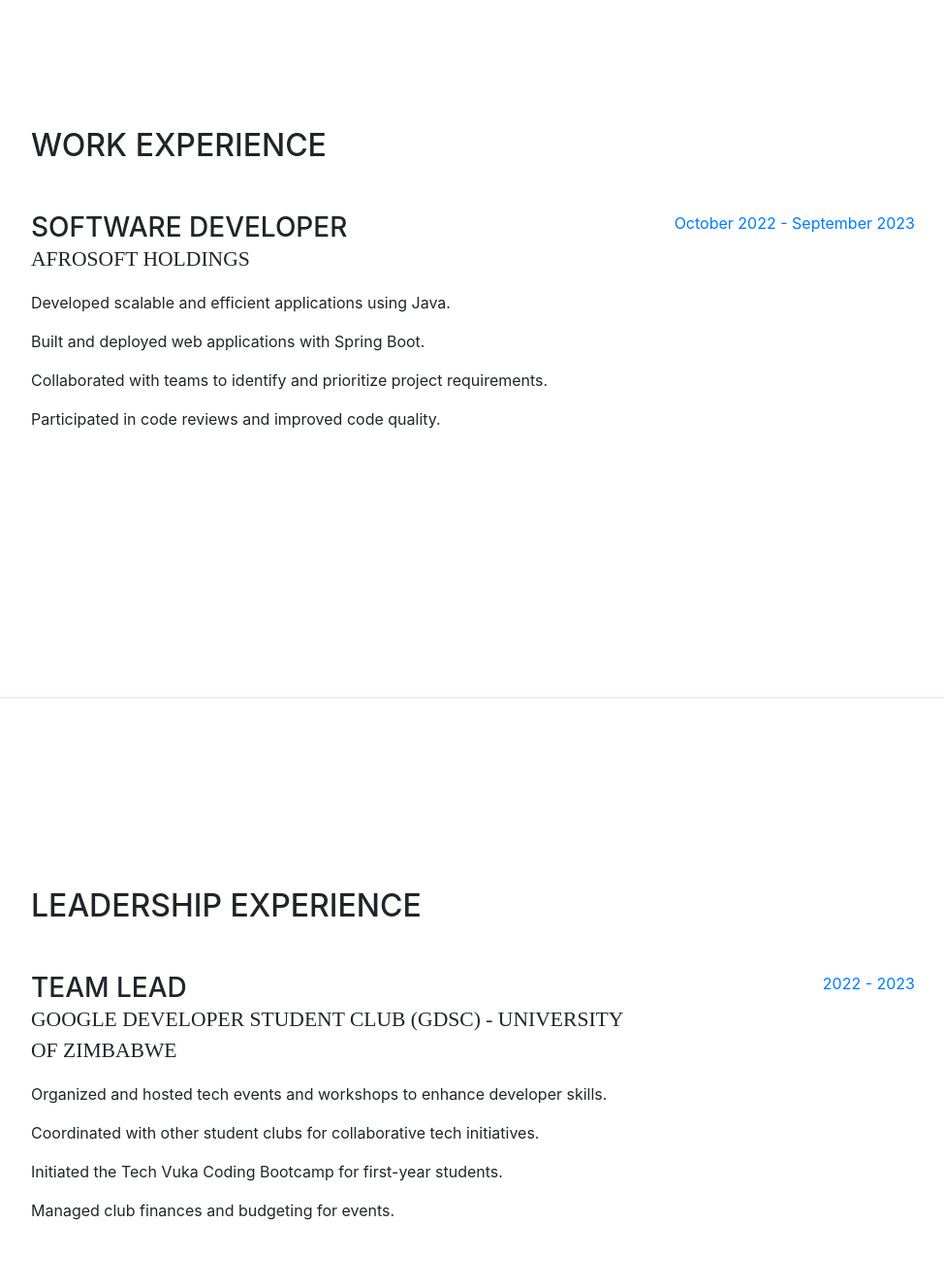
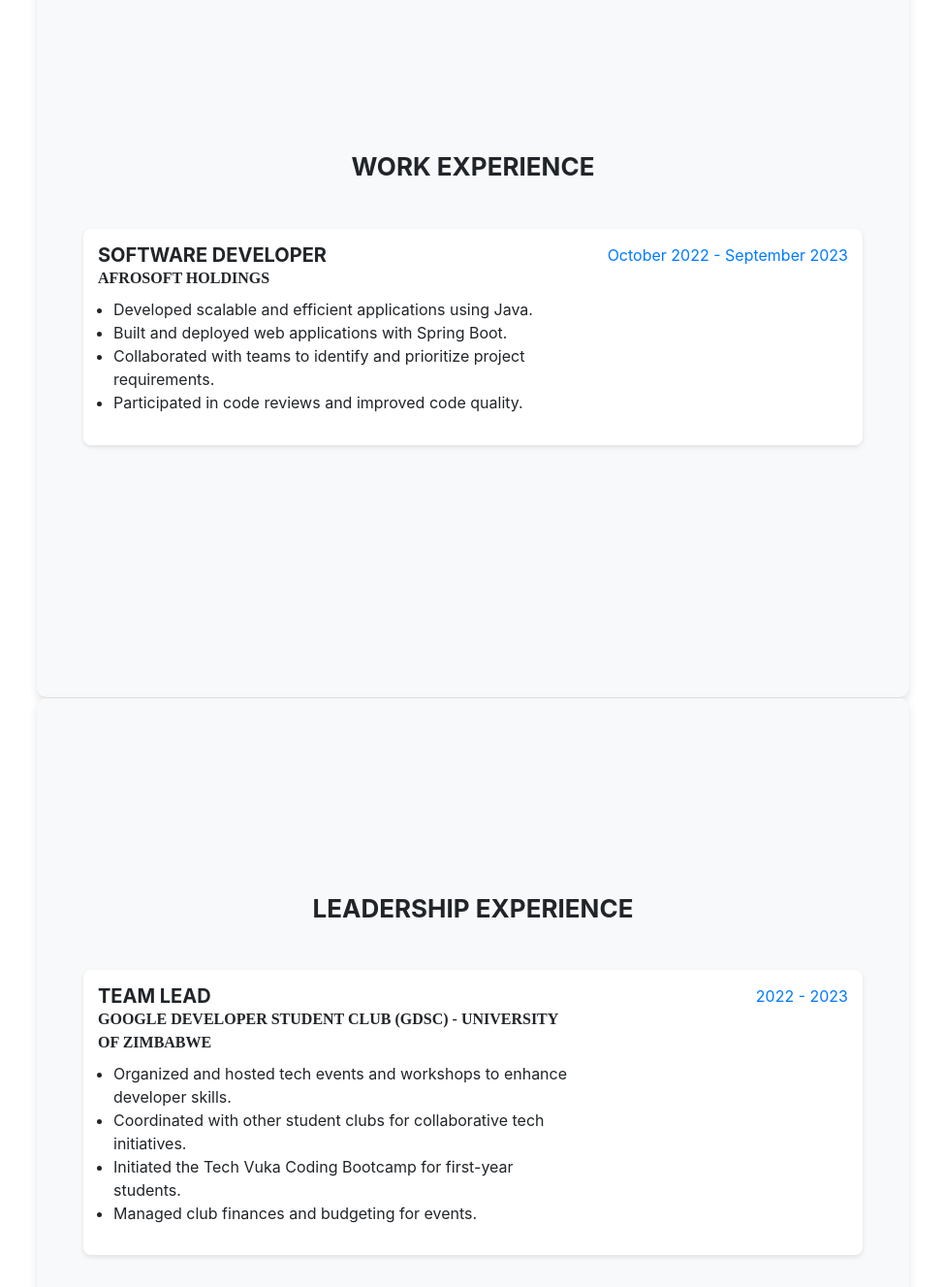
Before and after one commit to naku2001/naku2001.github.io, a website with bundled scripts: page index.html in a window 1280 px wide. Shown: the part 880-2207 px from the top of the page at 97% size, without its empty margins (288-1262 px from the left). Built offline with nearby package versions, Linux system fonts and the light colour scheme; a web font is replaced by a local one.

Commit message:
Update index.html

```diff
--- a/index.html
+++ b/index.html
@@ -110,45 +110,82 @@
           </ul>
         </div>
       </section>
-      <section class="resume-section p-3 p-lg-5 d-flex flex-column" id="experience">
+      <section class="resume-section p-3 p-lg-5 d-flex flex-column" id="experience" style="page-break-inside: avoid;">
         <div class="my-auto">
-            <h2 class="mb-5">Work Experience</h2>
+            <h2 class="mb-5 text-center">Work Experience</h2>
 
-            <div class="resume-item d-flex flex-column flex-md-row mb-5">
+            <div class="resume-item d-flex flex-column flex-md-row mb-4 border-bottom pb-3">
                 <div class="resume-content mr-auto">
                     <h3 class="mb-0">Software Developer</h3>
-                    <div class="subheading mb-3">Afrosoft Holdings</div>
-                    <p>Developed scalable and efficient applications using Java.</p>
-                    <p>Built and deployed web applications with Spring Boot.</p>
-                    <p>Collaborated with teams to identify and prioritize project requirements.</p>
-                    <p>Participated in code reviews and improved code quality.</p>
+                    <div class="subheading mb-2">Afrosoft Holdings</div>
+                    <ul class="pl-3">
+                        <li>Developed scalable and efficient applications using Java.</li>
+                        <li>Built and deployed web applications with Spring Boot.</li>
+                        <li>Collaborated with teams to identify and prioritize project requirements.</li>
+                        <li>Participated in code reviews and improved code quality.</li>
+                    </ul>
                 </div>
-                <div class="resume-date text-md-right">
+                <div class="resume-date text-md-right text-muted">
                     <span class="text-primary">October 2022 - September 2023</span>
                 </div>
             </div>
         </div>
     </section>
 
-    <section class="resume-section p-3 p-lg-5 d-flex flex-column" id="leadership-experience">
+    <section class="resume-section p-3 p-lg-5 d-flex flex-column" id="leadership-experience" style="page-break-inside: avoid;">
         <div class="my-auto">
-            <h2 class="mb-5">Leadership Experience</h2>
+            <h2 class="mb-5 text-center">Leadership Experience</h2>
 
-            <div class="resume-item d-flex flex-column flex-md-row mb-5">
+            <div class="resume-item d-flex flex-column flex-md-row mb-4">
                 <div class="resume-content mr-auto">
                     <h3 class="mb-0">Team Lead</h3>
-                    <div class="subheading mb-3">Google Developer Student Club (GDSC) - University of Zimbabwe</div>
-                    <p>Organized and hosted tech events and workshops to enhance developer skills.</p>
-                    <p>Coordinated with other student clubs for collaborative tech initiatives.</p>
-                    <p>Initiated the Tech Vuka Coding Bootcamp for first-year students.</p>
-                    <p>Managed club finances and budgeting for events.</p>
+                    <div class="subheading mb-2">Google Developer Student Club (GDSC) - University of Zimbabwe</div>
+                    <ul class="pl-3">
+                        <li>Organized and hosted tech events and workshops to enhance developer skills.</li>
+                        <li>Coordinated with other student clubs for collaborative tech initiatives.</li>
+                        <li>Initiated the Tech Vuka Coding Bootcamp for first-year students.</li>
+                        <li>Managed club finances and budgeting for events.</li>
+                    </ul>
                 </div>
-                <div class="resume-date text-md-right">
+                <div class="resume-date text-md-right text-muted">
                     <span class="text-primary">2022 - 2023</span>
                 </div>
             </div>
         </div>
     </section>
+
+    <style>
+        .resume-section {
+            max-width: 900px;
+            margin: auto;
+            padding: 20px;
+            background: #f8f9fa;
+            border-radius: 10px;
+            box-shadow: 0px 4px 10px rgba(0, 0, 0, 0.1);
+        }
+        .resume-item {
+            background: white;
+            padding: 15px;
+            border-radius: 8px;
+            box-shadow: 0px 2px 5px rgba(0, 0, 0, 0.1);
+        }
+        h2 {
+            font-size: 26px;
+            font-weight: bold;
+        }
+        h3 {
+            font-size: 20px;
+            font-weight: bold;
+        }
+        .subheading {
+            font-size: 16px;
+            font-weight: 600;
+        }
+        ul {
+            list-style-type: disc;
+        }
+    </style>
+
 
 
       <section class="resume-section p-3 p-lg-5 d-flex flex-column" id="education">
```
